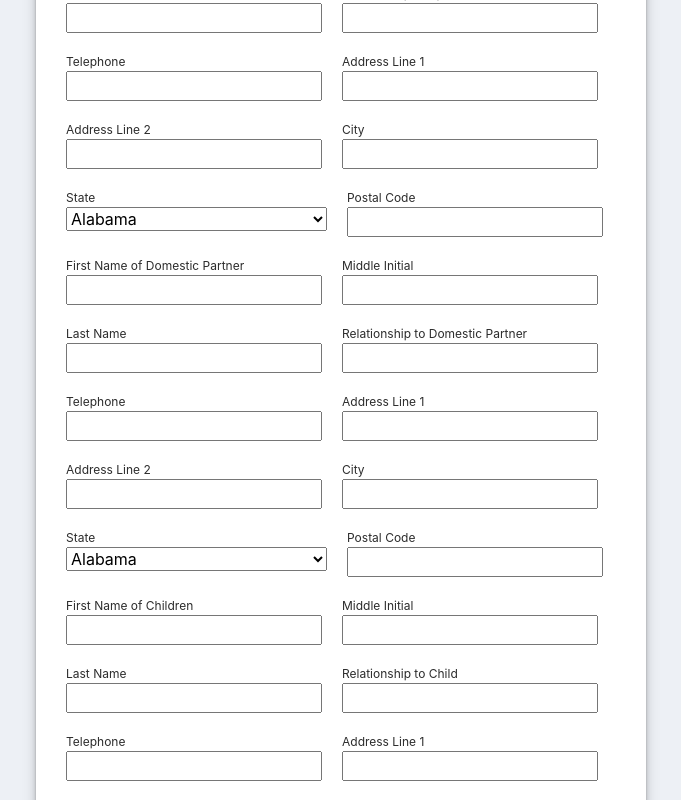
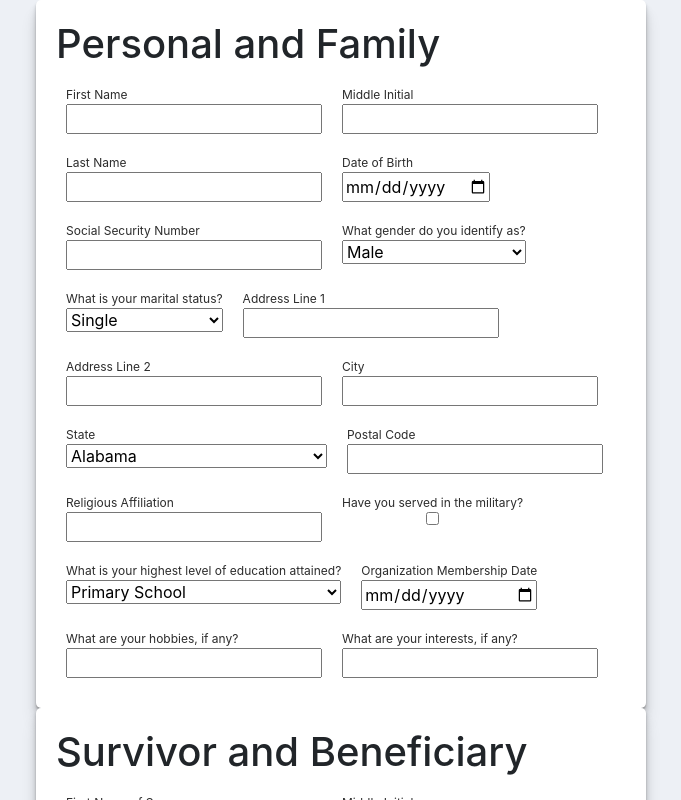
Before and after one commit to CEN-Group-3D/CEN-Project, a React (Create React App) app in the folder client/: page /form in a window 1280 px wide. Shown: the top 800 px of the page, without its empty margins (299-980 px from the left). Built offline with nearby package versions, Linux system fonts and the light colour scheme.

Commit message:
Fix bug where form would poke out of body

```diff
--- a/client/src/App.css
+++ b/client/src/App.css
@@ -21,7 +21,7 @@ body {
     font-size: 12px;
 } */
 #main-content-panel {
-    height: 100vh;
+    min-height: 100vh;
     display: flex;
     align-items: center;
     justify-content: center;
--- a/client/src/views/FormView/FormView.js
+++ b/client/src/views/FormView/FormView.js
@@ -38,7 +38,7 @@ class FormView extends React.Component {
 
         });
 
-        return <div className="container panel col-xs-12">{generatedForm}</div>;
+        return <div className="container panel col-12">{generatedForm}</div>;
     }
 
     render() {
```
